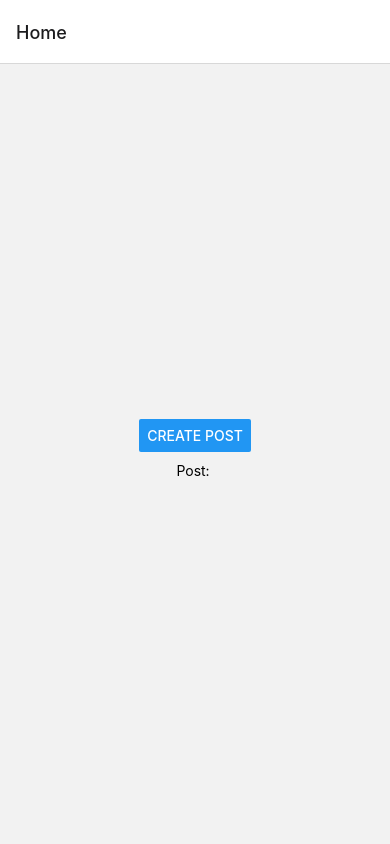
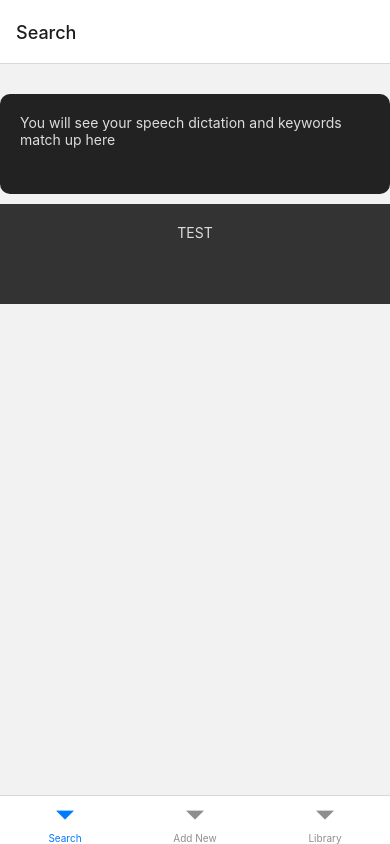
Before and after one commit to csmalhi/keywordSearchMobileApp, a React Native app: screen /Search in a window 390 px wide. Built offline with nearby package versions, Linux system fonts and the light colour scheme.

Commit message:
feat: create layout

```diff
--- a/App.js
+++ b/App.js
@@ -2,7 +2,7 @@ import React, {Component} from 'react';
 import {Provider} from 'react-redux';
 import {initStore} from './src/redux/store/store'
 
-import App from './src/pages/App';
+import Nav from './src/pages/Nav';
 
 const store = initStore();
 
@@ -10,7 +10,7 @@ class NoteTaker extends Component {
   render () {
     return (
       <Provider store={store}>
-        <App />
+        <Nav />
       </Provider>
     );
   }
--- a/package.json
+++ b/package.json
@@ -11,6 +11,7 @@
   "dependencies": {
     "@expo/webpack-config": "^18.0.1",
     "@react-native-material/core": "^1.3.7",
+    "@react-navigation/bottom-tabs": "^6.5.7",
     "@react-navigation/native": "^6.1.6",
     "@react-navigation/native-stack": "^6.9.12",
     "@react-navigation/stack": "^6.3.16",
@@ -18,12 +19,15 @@
     "@types/react": "^18.0.28",
     "expo": "~48.0.9",
     "expo-status-bar": "~1.4.4",
+    "lodash-es": "^4.17.21",
     "react": "18.2.0",
     "react-dom": "18.2.0",
     "react-native": "0.71.4",
     "react-native-gesture-handler": "^2.9.0",
+    "react-native-paper": "^5.5.0",
     "react-native-safe-area-context": "^4.5.0",
     "react-native-screens": "~3.20.0",
+    "react-native-vector-icons": "^9.2.0",
     "react-native-web": "~0.18.10",
     "react-redux": "^8.0.5",
     "redux": "^4.2.1",
--- a/src/components/Details.js
+++ b/src/components/Details.js
@@ -3,12 +3,12 @@ import React from "react";
 
 export default function DetailsScreen({ route, navigation }) {
   /* 2. Get the param */
-  const { itemId, otherParam } = route.params;
+  // const { itemId, otherParam } = route.params;
   return (
     <View style={{ flex: 1, alignItems: 'center', justifyContent: 'center' }}>
       <Text>Details Screen</Text>
-      <Text>itemId: {JSON.stringify(itemId)}</Text>
-      <Text>otherParam: {JSON.stringify(otherParam)}</Text>
+      {/* <Text>itemId: {JSON.stringify(itemId)}</Text>
+      <Text>otherParam: {JSON.stringify(otherParam)}</Text> */}
       <Button
         title="Go to Details... again"
         onPress={() =>
--- a/src/components/Home.js
+++ /dev/null
@@ -1,21 +0,0 @@
-import { Text, View, Button } from "react-native";
-import React from "react";
-
-export default function HomeScreen({ navigation, route }) {
-    React.useEffect(() => {
-      if (route.params?.post) {
-        // Post updated, do something with `route.params.post`
-        // For example, send the post to the server
-      }
-    }, [route.params?.post]);
-
-    return (
-      <View style={{ flex: 1, alignItems: 'center', justifyContent: 'center' }}>
-        <Button
-          title="Create post"
-          onPress={() => navigation.navigate('CreatePost')}
-        />
-        <Text style={{ margin: 10 }}>Post: {route.params?.post}</Text>
-      </View>
-    );
-}
--- /dev/null
+++ b/src/components/Search.js
@@ -0,0 +1,246 @@
+import React, { useState } from "react";
+import {
+  FlatList,
+  SafeAreaView,
+  StatusBar,
+  StyleSheet,
+  TouchableOpacity,
+  Text,
+  View,
+  Button,
+} from "react-native";
+
+const DATA = {
+  Lions: [
+    {
+      id: "1",
+      name: "Lion pride",
+      image:
+        "https://lionalert.org/wp-content/uploads/2020/01/lion-behaviour-980x613.jpg",
+      description:
+        "A group of lions lounging in the sun. A group of lions lounging in the sun. A group of lions lounging in the sun. A group of lions lounging in the sun. A group of lions lounging in the sun.",
+      keywords: [{ name: "lions" }, { name: "pride" }, { name: "safari" }],
+    },
+    {
+      id: "2",
+      name: "Lion roar",
+      image:
+        "https://news.wttw.com/sites/default/files/styles/full/public/article/image-non-gallery/Lion%20House%203_0510_0.jpg?itok=fcvxql0t",
+      description: "A lion letting out a mighty roar.",
+      keywords: [{ name: "lions" }, { name: "roar" }, { name: "safari" }],
+    },
+    {
+      id: "3",
+      name: "Lion pride",
+      image:
+        "https://lionalert.org/wp-content/uploads/2020/01/lion-behaviour-980x613.jpg",
+      description: "A group of lions lounging in the sun.",
+      keywords: [{ name: "lions" }, { name: "pride" }, { name: "safari" }],
+    },
+    {
+      id: "4",
+      name: "Lion roar",
+      image:
+        "https://news.wttw.com/sites/default/files/styles/full/public/article/image-non-gallery/Lion%20House%203_0510_0.jpg?itok=fcvxql0t",
+      description: "A lion letting out a mighty roar.",
+      keywords: [{ name: "lions" }, { name: "roar" }, { name: "safari" }],
+    },
+    {
+      id: "5",
+      name: "Lion pride",
+      image:
+        "https://lionalert.org/wp-content/uploads/2020/01/lion-behaviour-980x613.jpg",
+      description: "A group of lions lounging in the sun.",
+      keywords: [{ name: "lions" }, { name: "pride" }, { name: "safari" }],
+    },
+    {
+      id: "6",
+      name: "Lion roar",
+      image:
+        "https://news.wttw.com/sites/default/files/styles/full/public/article/image-non-gallery/Lion%20House%203_0510_0.jpg?itok=fcvxql0t",
+      description: "A lion letting out a mighty roar.",
+      keywords: [{ name: "lions" }, { name: "roar" }, { name: "safari" }],
+    },
+    {
+      id: "7",
+      name: "Lion pride",
+      image:
+        "https://lionalert.org/wp-content/uploads/2020/01/lion-behaviour-980x613.jpg",
+      description: "A group of lions lounging in the sun.",
+      keywords: [{ name: "lions" }, { name: "pride" }, { name: "safari" }],
+    },
+    {
+      id: "8",
+      name: "Lion roar",
+      image:
+        "https://news.wttw.com/sites/default/files/styles/full/public/article/image-non-gallery/Lion%20House%203_0510_0.jpg?itok=fcvxql0t",
+      description: "A lion letting out a mighty roar.",
+      keywords: [{ name: "lions" }, { name: "roar" }, { name: "safari" }],
+    },
+    {
+      id: "9",
+      name: "Lion pride",
+      image:
+        "https://lionalert.org/wp-content/uploads/2020/01/lion-behaviour-980x613.jpg",
+      description: "A group of lions lounging in the sun.",
+      keywords: [{ name: "lions" }, { name: "pride" }, { name: "safari" }],
+    },
+    {
+      id: "10",
+      name: "Lion roar",
+      image:
+        "https://news.wttw.com/sites/default/files/styles/full/public/article/image-non-gallery/Lion%20House%203_0510_0.jpg?itok=fcvxql0t",
+      description: "A lion letting out a mighty roar.",
+      keywords: [{ name: "lions" }, { name: "roar" }, { name: "safari" }],
+    },
+  ],
+  Giraffes: [
+    {
+      id: "1",
+      name: "Giraffe herd",
+      image: "https://cdn.britannica.com/67/92767-050-95002DCE/Giraffes.jpg",
+      description: "A group of giraffes walking through the savanna.",
+      keywords: [{ name: "giraffes" }, { name: "herd" }, { name: "safari" }],
+    },
+    {
+      id: "2",
+      name: "Tallest giraffe",
+      image:
+        "https://images.ctfassets.net/81iqaqpfd8fy/3r4flvP8Z26WmkMwAEWEco/870554ed7577541c5f3bc04942a47b95/78745131.jpg?h=620&w=1440",
+      description: "The tallest giraffe reaching high to get some leaves.",
+      keywords: [{ name: "giraffes" }, { name: "tall" }, { name: "safari" }],
+    },
+  ],
+  Zebras: [
+    {
+      id: "1",
+      name: "Zebra herd",
+      image:
+        "https://www.awf.org/sites/default/files/styles/vertical_image/public/2020-04/Website_SpeciesPage_Zebra03_01_Solutions.jpg?h=3c6d87fa&itok=cnqfh2go",
+      description: "A herd of zebras running through the savanna.",
+      keywords: [{ name: "zebras" }, { name: "herd" }, { name: "safari" }],
+    },
+    {
+      id: "2",
+      name: "Striped zebra",
+      image:
+        "https://media.cnn.com/api/v1/images/stellar/prod/160928103855-south-africa-zebra.jpg?q=w_4410,h_3090,x_0,y_0,c_fill",
+      description: "A close-up of a zebra showing its unique stripes.",
+      keywords: [{ name: "zebras" }, { name: "stripes" }, { name: "safari" }],
+    },
+  ],
+};
+
+const Item = ({ item, onPress, backgroundColor, textColor }) => (
+  <TouchableOpacity
+    onPress={onPress}
+    style={[styles.item, { backgroundColor }]}
+  >
+    <Text style={[styles.title, { color: textColor }]}>{item.name}</Text>
+  </TouchableOpacity>
+);
+
+const renderItem = ({ item }) => {
+  const [selectedId, setSelectedId] = useState();
+
+  const backgroundColor = item.id === selectedId ? "#222" : "#555";
+  const color = item.id === selectedId ? "white" : "black";
+  console.log("----------", item);
+  return (
+    <Item
+      item={item}
+      onPress={() => setSelectedId(item.id)}
+      backgroundColor={backgroundColor}
+      textColor={color}
+    />
+  );
+};
+
+const Lists = ({ lists }) => {
+  Object.keys(lists)
+    .sort()
+    .map((keyword) => {
+      console.log("--------keyword", lists[keyword]);
+    });
+  let sortedLists = Object.keys(lists)
+    .sort()
+    .map((keyword) => {
+      return (
+        <FlatList
+          data={lists[keyword]}
+          renderItem={renderItem}
+          keyExtractor={(item) => item.id}
+          horizontal={true}
+          key={keyword}
+        />
+      );
+    });
+
+  return (
+    <View
+      style={{
+        backgroundColor: "#333",
+        height: 100,
+        width: "100%",
+        alignItems: "center",
+        padding: 20,
+      }}
+    >
+      <Text style={{ color: "#ddd" }}>TEST</Text>
+    </View>
+  );
+};
+
+export default function SearchComponent({ navigation, route }) {
+  React.useEffect(() => {
+    if (route.params?.post) {
+      // Post updated, do something with `route.params.post`
+      // For example, send the post to the server
+    }
+  }, [route.params?.post]);
+
+  return (
+    <View
+      style={{
+        flex: 1,
+        alignItems: "center",
+        paddingTop: 30,
+      }}
+    >
+      <View
+        name="search-bar"
+        style={{
+          backgroundColor: "#222",
+          height: 100,
+          padding: 20,
+          borderRadius: 10,
+          marginBottom: 10,
+        }}
+      >
+        <Text style={{ color: "#ddd" }}>
+          You will see your speech dictation and keywords match up here
+        </Text>
+      </View>
+      <Lists lists={DATA} />
+      {/* <Button
+        title="Create post"
+        onPress={() => navigation.navigate("CreatePost")}
+      /> */}
+    </View>
+  );
+}
+
+const styles = StyleSheet.create({
+  container: {
+    flex: 1,
+    marginTop: StatusBar.currentHeight || 0,
+  },
+  item: {
+    padding: 20,
+    marginVertical: 8,
+    marginHorizontal: 16,
+  },
+  title: {
+    fontSize: 32,
+  },
+});
--- a/src/pages/App.js
+++ b/src/pages/Nav.js
@@ -1,22 +1,22 @@
 import React from "react";
 import { StyleSheet } from "react-native";
 import { NavigationContainer } from "@react-navigation/native";
-import { createStackNavigator } from "@react-navigation/stack";
 import {connect} from 'react-redux';
-import HomeScreen from '../components/Home'
+import SearchComponent from '../components/Search'
 import DetailsScreen from '../components/Details'
 import CreatePostScreen from '../components/CreatePost'
+import { createBottomTabNavigator } from '@react-navigation/bottom-tabs';
 
-const Stack = createStackNavigator();
+const Tab = createBottomTabNavigator();
 
-function App() {
+function Nav() {
   return (
     <NavigationContainer>
-      <Stack.Navigator initialRouteName="Home">
-        <Stack.Screen name="Home" component={HomeScreen} />
-        <Stack.Screen name="Details" component={DetailsScreen} />
-        <Stack.Screen name="CreatePost" component={CreatePostScreen} />
-      </Stack.Navigator>
+      <Tab.Navigator>
+        <Tab.Screen name="Search" component={SearchComponent} />
+        <Tab.Screen name="Add New" component={DetailsScreen} />
+        <Tab.Screen name="Library" component={CreatePostScreen} />
+      </Tab.Navigator>
     </NavigationContainer>
   );
 }
@@ -38,4 +38,4 @@ const mapDispatchToProps = (dispatch) => ({
   dispatch
 });
 
-export default connect(mapStateToProps, mapDispatchToProps)(App);
+export default connect(mapStateToProps, mapDispatchToProps)(Nav);
```
Also changed, not shown: src/components/Details copy.js (deleted), src/components/Nav.js (added), 1 other file (tests, documents, lock files or other folders).
